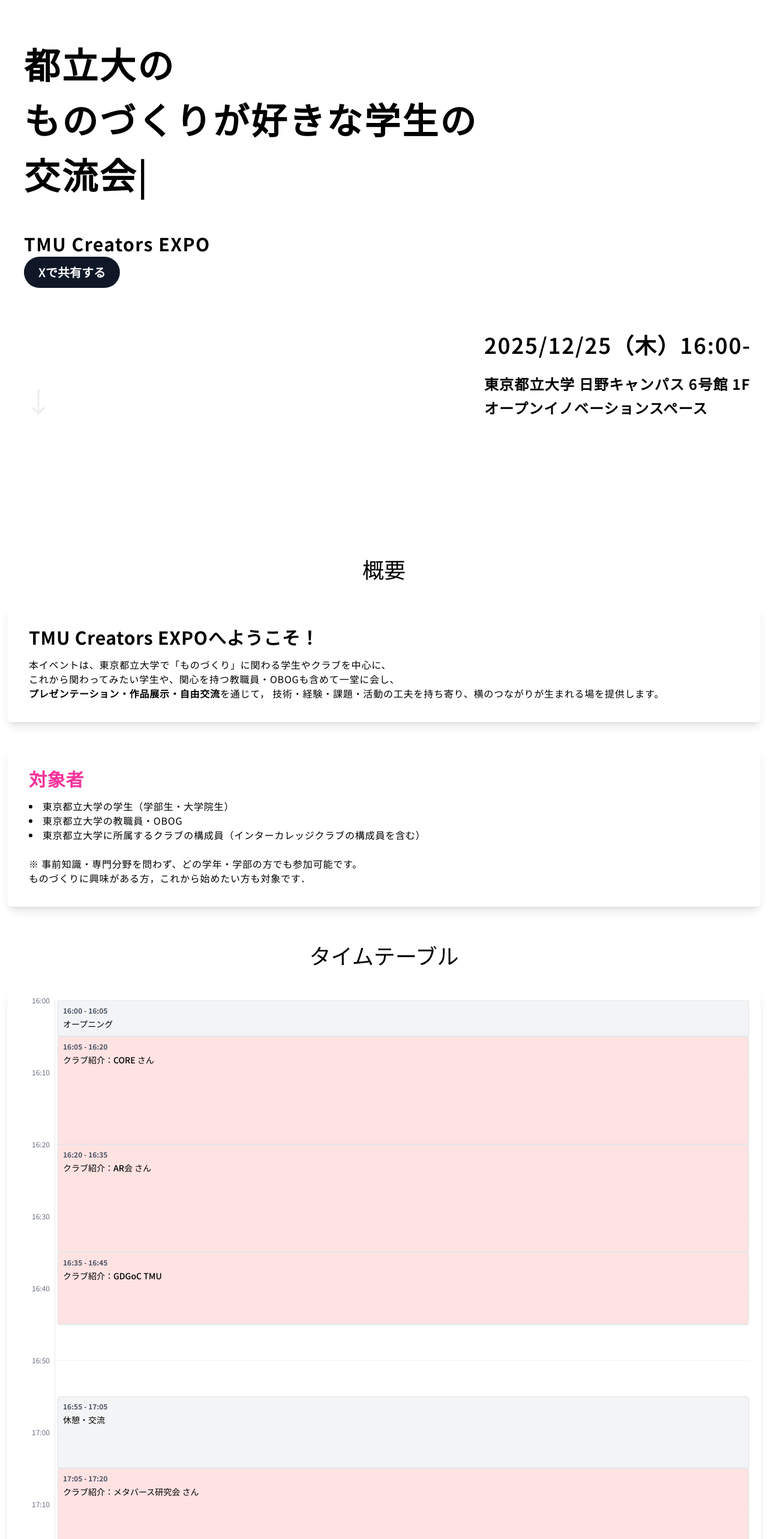
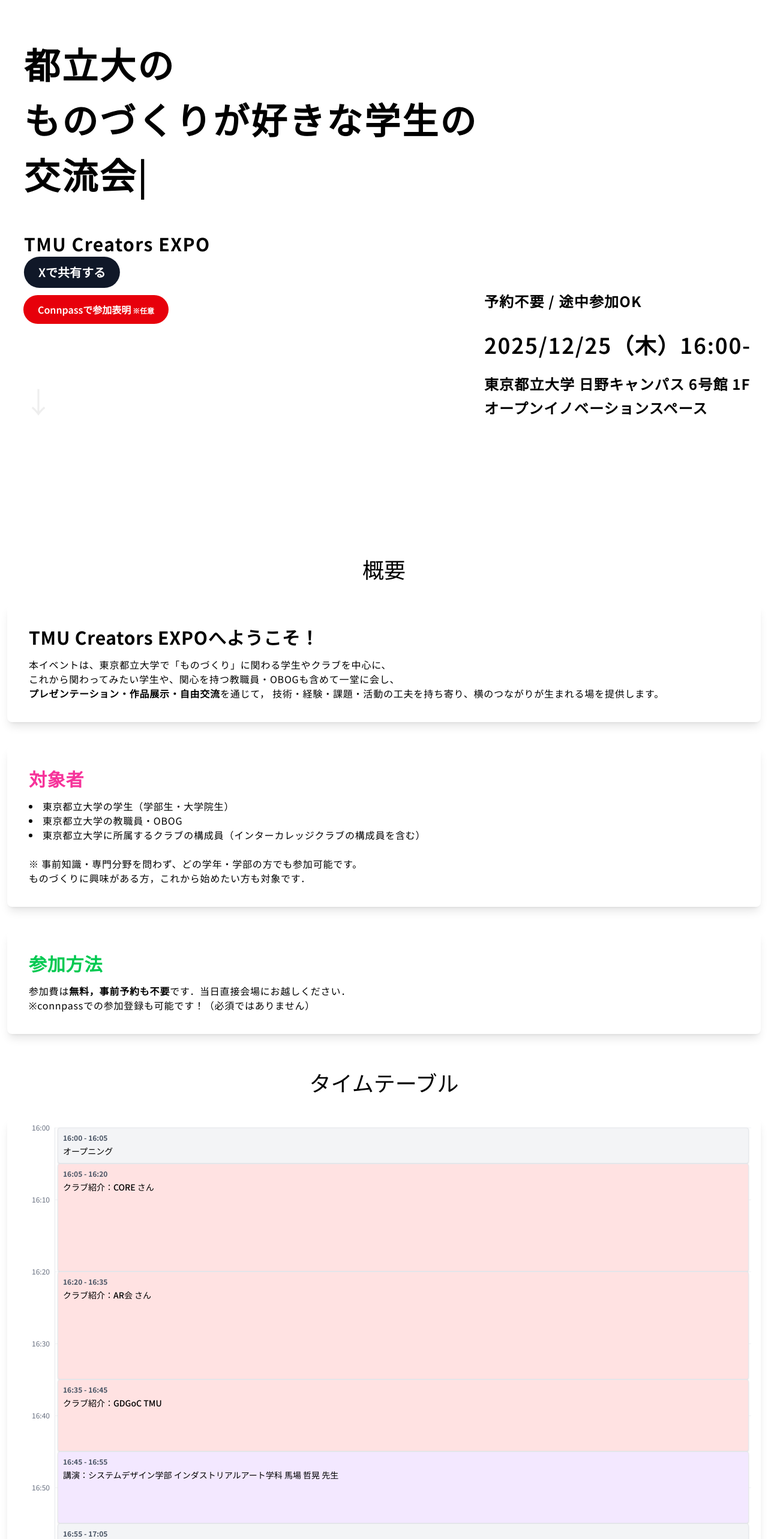
Before and after one commit to gdsc-tmu/tmu-creators-expo, a React (Vite) app: page / in a window 1280 px wide. Shown: the top 2566 px of the page at 60% size. Built offline with nearby package versions, Linux system fonts and the light colour scheme.

Commit message:
update connpass n speaker

```diff
--- a/package.json
+++ b/package.json
@@ -4,7 +4,7 @@
   "version": "0.0.0",
   "type": "module",
   "scripts": {
-    "dev": "vite",
+    "dev": "vite --host",
     "build": "tsc -b && vite build",
     "lint": "eslint .",
     "preview": "vite preview"
--- a/src/App.tsx
+++ b/src/App.tsx
@@ -45,7 +45,12 @@
           />
           <p className="mt-10 text-xl/8 sm:text-2xl/10 lg:text-3xl/15 font-bold tracking-wider">TMU Creators EXPO</p>
         </div>
-        <div className="absolute bottom-35 sm:bottom-25 right-7">
+        <div className="absolute bottom-25 sm:bottom-25 right-7">
+          <motion.h3
+            initial={{ opacity: 0, translateY: 10 }}
+            animate={{ opacity: 1, translateY: 0 }}
+            transition={{ delay: 0.3, duration: 0.4, ease: 'easeOut' }}
+            className="text-lg/7 sm:text-xl/10 tracking-wider font-extrabold sm:font-bold lg:text-2xl/13">予約不要 / 途中参加OK</motion.h3>
           <motion.h2
             initial={{ opacity: 0, translateY: 10 }}
             animate={{ opacity: 1, translateY: 0 }}
@@ -63,6 +68,14 @@
           href="https://x.com/intent/post?text=%E3%80%8CTMU%20Creators%20EXPO%E3%80%8D%0A2025%2F12%2F25%20%E9%96%8B%E5%82%AC%EF%BC%81%0Ahttps%3A%2F%2Fgdsc-tmu.github.io%2Ftmu-creators-expo">
           Xで共有する
         </a>
+        <a
+          target="_blank" rel="noopener noreferrer"
+          className="rounded-full bg-red-600 text-white px-6 py-3 text-md font-semibold absolute bottom-65 left-40 transform -translate-x-1/2 hover:bg-red-700 transition-colors"
+          href="https://gdsc-tmu.connpass.com/event/376912/">
+          Connpassで参加表明
+          <span className='text-xs'> ※任意</span>
+        </a>
+
         <motion.div
           variants={arrowVariants as Variants}
           initial="hidden"
@@ -103,10 +116,17 @@
 
           </ul>
         </div>
+        <div className="bg-white backdrop-blur-2xl p-9 rounded-lg w-full shadow-lg tracking-wider">
+          <h1 className='text-2xl sm:text-3xl font-bold text-green-500'>参加方法</h1>
+          <div className='h-4 text-md/15 sm:text-lg/20'></div>
+          <p>参加費は<span className='font-bold'>無料，事前予約も不要</span>です．当日直接会場にお越しください．</p>
+          <p>※connpassでの参加登録も可能です！（必須ではありません）</p>
+        </div>
+
         <p className='pt-5 text-4xl self-center font-medium'>タイムテーブル</p>
         <Timetable />
         <p className='pt-5 text-4xl self-center font-medium'>主催</p>
-        <p className='text-xl self-center font-medium'>Google Developer Groups on Campus TMU</p>
+        <p className='text-xl text-center self-center font-medium'>Google Developer Groups on Campus TMU</p>
 
       </div>
 
--- a/src/table.tsx
+++ b/src/table.tsx
@@ -9,6 +9,7 @@
   { start: "16:05", end: "16:20", name: "クラブ紹介：CORE さん", color: "bg-red-100" },
   { start: "16:20", end: "16:35", name: "クラブ紹介：AR会 さん", color: "bg-red-100" },
   { start: "16:35", end: "16:45", name: "クラブ紹介：GDGoC TMU", color: "bg-red-100" },
+  { start: "16:45", end: "16:55", name: "講演：システムデザイン学部 インダストリアルアート学科 馬場 哲晃 先生", color: "bg-purple-100" },
   { start: "16:55", end: "17:05", name: "休憩・交流", color: "bg-gray-100" },
   { start: "17:05", end: "17:20", name: "クラブ紹介：メタバース研究会 さん", color: "bg-red-100" },
   { start: "17:20", end: "17:35", name: "クラブ紹介：TEXNITIS さん", color: "bg-red-100" },
@@ -17,9 +18,9 @@
   { start: "17:45", end: "17:50", name: "LT：らむはち さん", color: "bg-blue-100" },
   { start: "17:50", end: "17:55", name: "LT：Nyanziba さん", color: "bg-blue-100" },
   { start: "17:55", end: "18:00", name: "LT：みがき さん", color: "bg-blue-100" },
-  { start: "18:00", end: "18:15", name: "話題別交流会", color: "bg-green-100" },
-  { start: "18:15", end: "18:20", name: "クロージング", color: "bg-gray-100" },
-  { start: "18:20", end: "18:45", name: "自由交流会", color: "bg-green-100" },
+  { start: "18:00", end: "18:10", name: "話題別交流会", color: "bg-green-100" },
+  { start: "18:10", end: "18:15", name: "クロージング", color: "bg-gray-100" },
+  { start: "18:15", end: "18:45", name: "自由交流会", color: "bg-green-100" },
 
 ];
 
@@ -105,7 +106,7 @@
                 whileInView={{ opacity: 1, translateY: 0 }}
                 transition={{ duration: 0.4, ease: 'easeOut' }}
                 key={index}
-                className={`absolute left-1 right-1 rounded border border-gray-200 p-2 text-sm overflow-hidden shadow-sm ${event.color || 'bg-blue-50'}`}
+                className={`absolute left-1 right-1 rounded border border-gray-200 p-2 text-sm shadow-sm ${event.color || 'bg-blue-50'}`}
                 style={{
                   top: `${topPosition}px`,
                   height: `${height}px`,
@@ -114,7 +115,7 @@
                 <div className="font-bold text-xs text-gray-600 mb-1">
                   {event.start} - {event.end}
                 </div>
-                <div className="font-medium truncate">
+                <div className="font-medium">
                   {event.name}
                 </div>
               </motion.div>
```
Also changed, not shown: 5 other files (tests, documents, lock files or other folders).
